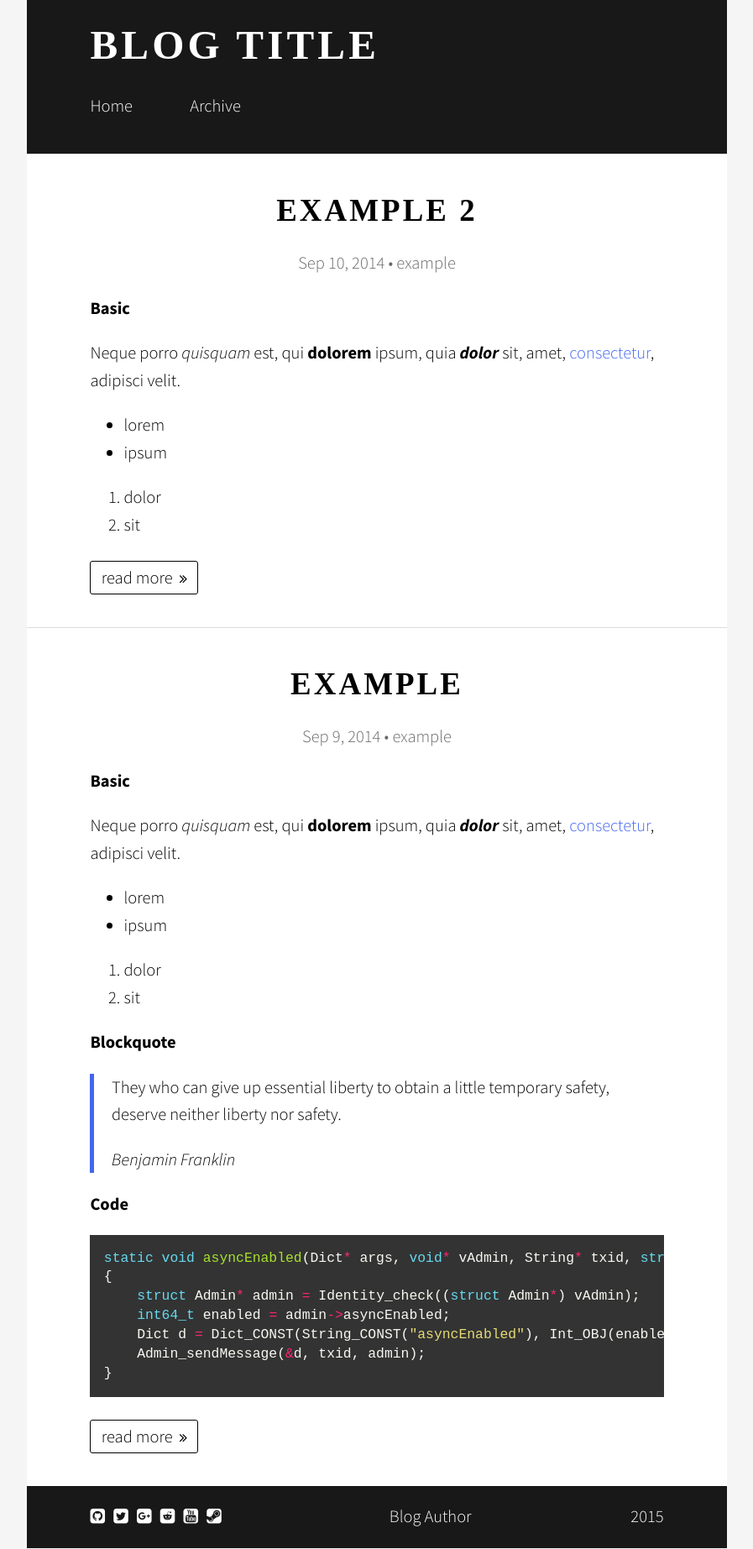
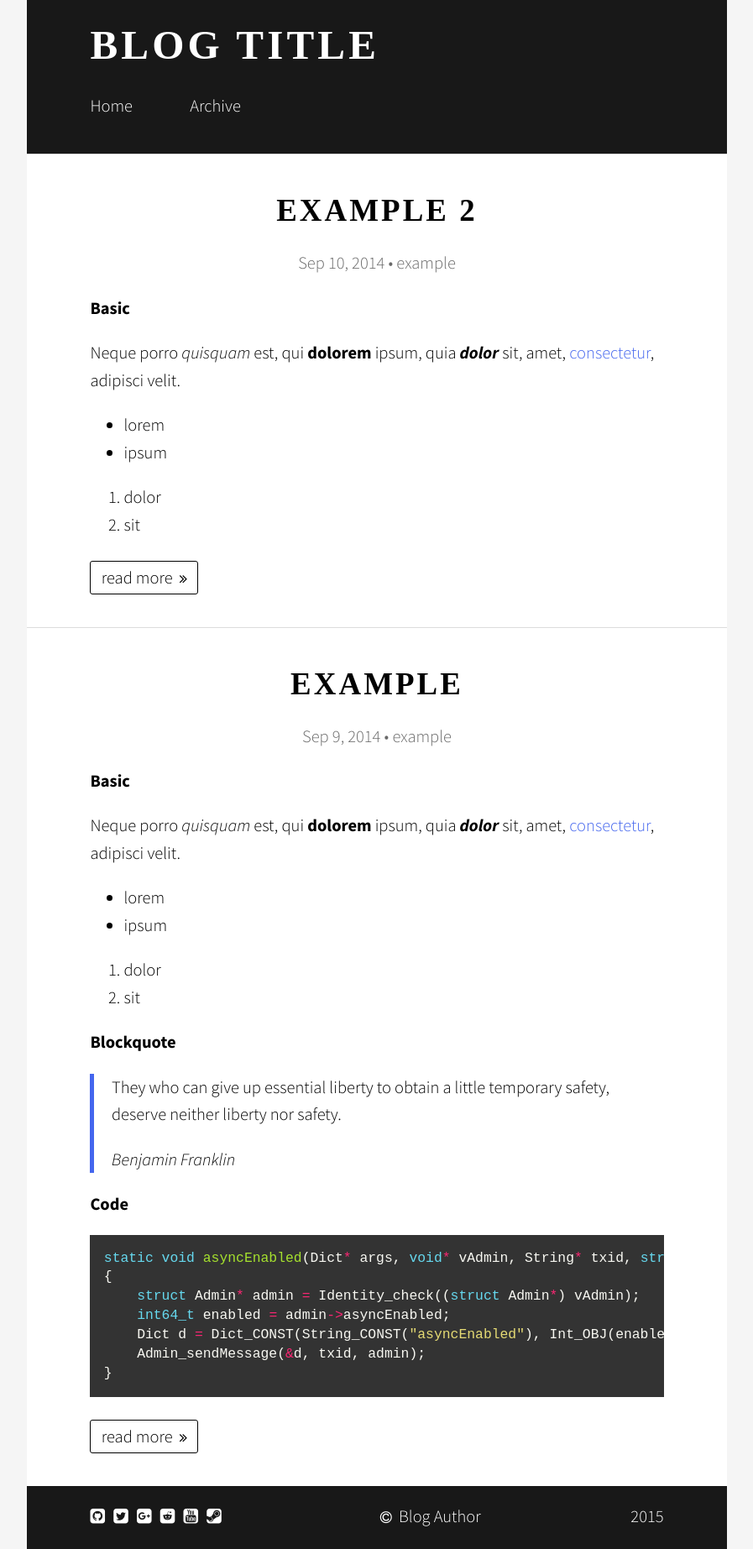
Before and after one commit to floede/contrast, a Jekyll site: the page built from index.html, in a window 1280 px wide. Shown: the whole page at 84% size, without its empty margins (191-1088 px from the left). Built offline with Jekyll 4.4.1, drawn with Linux system fonts in a browser that asks for light colours; nearby versions of some CDN libraries; some web fonts are replaced; Markdown is read by kramdown in place of the engine named in the settings.

Commit message:
Update basic.css

```diff
--- a/css/basic.css
+++ b/css/basic.css
@@ -26,6 +26,13 @@ a:hover {
 
 header a, footer a {
     color: inherit;
+}
+
+body > header, body > footer {
+    background-color: #181818;
+    color: white;
+    padding-top: 1em;
+    padding-bottom: 1em;
 }
 
 nav ul {
@@ -61,6 +68,10 @@ article {
     padding-bottom: 2em;
 }
 
+article header {
+    text-align: center;
+}
+
 article header p {
     color: dimgray;
 }
@@ -81,31 +92,8 @@ article footer a:hover {
     color: white;
 }
 
-article footer a::after {
-    font-family: "FontAwesome";
-    font-size: .8em;
-    content: "\f101";
-    margin-left: .5em;
-}
-
 article .comments {
     margin-top: 2em;
-}
-
-article header, body > footer {
-    text-align: center;
-}
-
-body > header, body > footer {
-    background-color: #181818;
-    color: white;
-    padding-top: 1em;
-    padding-bottom: 1em;
-}
-
-body > footer {
-    display: flex;
-    justify-content: space-between;
 }
 
 body > footer {
@@ -116,3 +104,17 @@ body > footer {
 body > footer .fa {
     margin-right: .5em;
 }
+
+article footer a::after {
+    font-family: "FontAwesome";
+    font-size: .8em;
+    margin-left: .5em;
+    content: "\f101";
+}
+
+body > footer > span:nth-child(2) a::before {
+    font-family: "FontAwesome";
+    font-size: .8em;
+    margin-right: .5em;
+    content: "\f1f9";
+}
```
